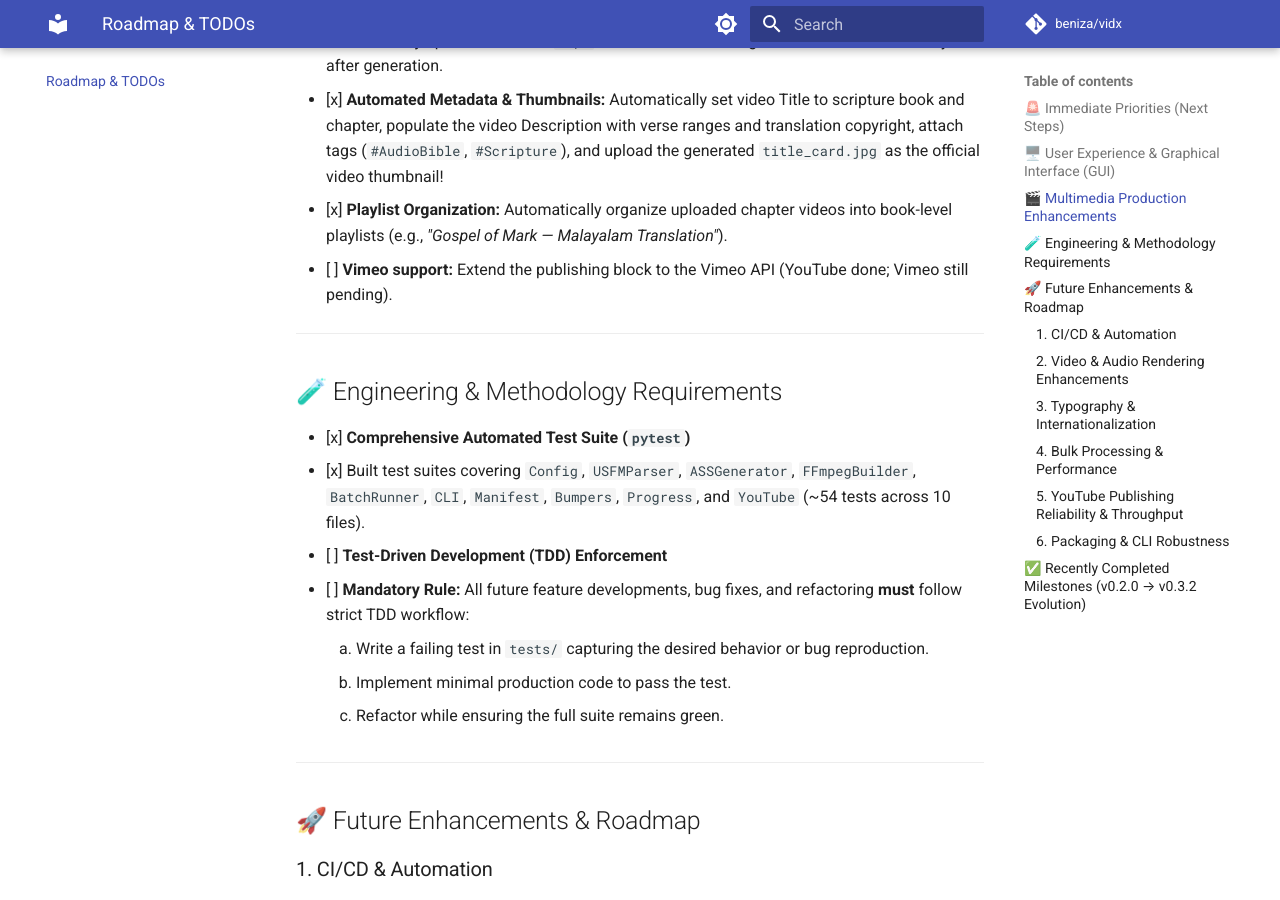
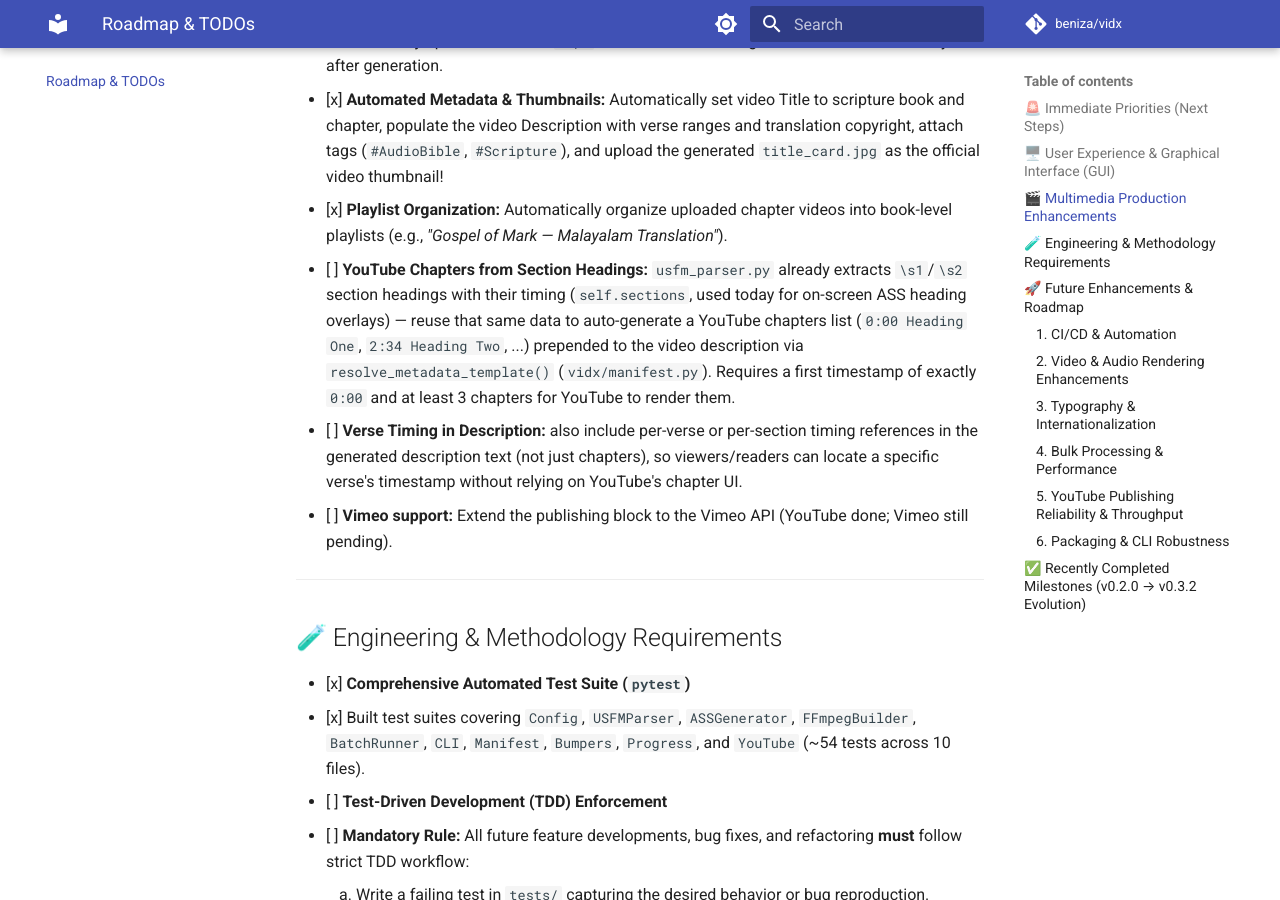
Before and after one commit to beniza/vidx, an MkDocs documentation site: the page built from docs/todo.md, in a window 1280 px wide and 900 px high, scrolled down 2320 px. Built offline with MkDocs 1.6.1 and Material for MkDocs 9.7.7, drawn with Linux system fonts in a browser that asks for light colours; comment, search, counter and statistics services are not loaded.

Commit message:
docs: add YouTube chapters/timing-in-description idea to todo
Section headings and their timing are already extracted in
usfm_parser.py for the on-screen ASS overlays; the same data could
generate a YouTube chapters list and verse timing references in the
video description with no new parsing work.

```diff
--- a/docs/todo.md
+++ b/docs/todo.md
@@ -49,6 +49,8 @@
   - [x] **One-Touch Upload (`--publish`):** Enable single-command or GUI button publishing that automatically uploads rendered `.mp4` video files to the designated channel immediately after generation.
   - [x] **Automated Metadata & Thumbnails:** Automatically set video Title to scripture book and chapter, populate the video Description with verse ranges and translation copyright, attach tags (`#AudioBible`, `#Scripture`), and upload the generated `title_card.jpg` as the official video thumbnail!
   - [x] **Playlist Organization:** Automatically organize uploaded chapter videos into book-level playlists (e.g., *"Gospel of Mark — Malayalam Translation"*).
+  - [ ] **YouTube Chapters from Section Headings:** `usfm_parser.py` already extracts `\s1`/`\s2` section headings with their timing (`self.sections`, used today for on-screen ASS heading overlays) — reuse that same data to auto-generate a YouTube chapters list (`0:00 Heading One`, `2:34 Heading Two`, ...) prepended to the video description via `resolve_metadata_template()` (`vidx/manifest.py`). Requires a first timestamp of exactly `0:00` and at least 3 chapters for YouTube to render them.
+  - [ ] **Verse Timing in Description:** also include per-verse or per-section timing references in the generated description text (not just chapters), so viewers/readers can locate a specific verse's timestamp without relying on YouTube's chapter UI.
   - [ ] **Vimeo support:** Extend the publishing block to the Vimeo API (YouTube done; Vimeo still pending).
 
 ---
```
